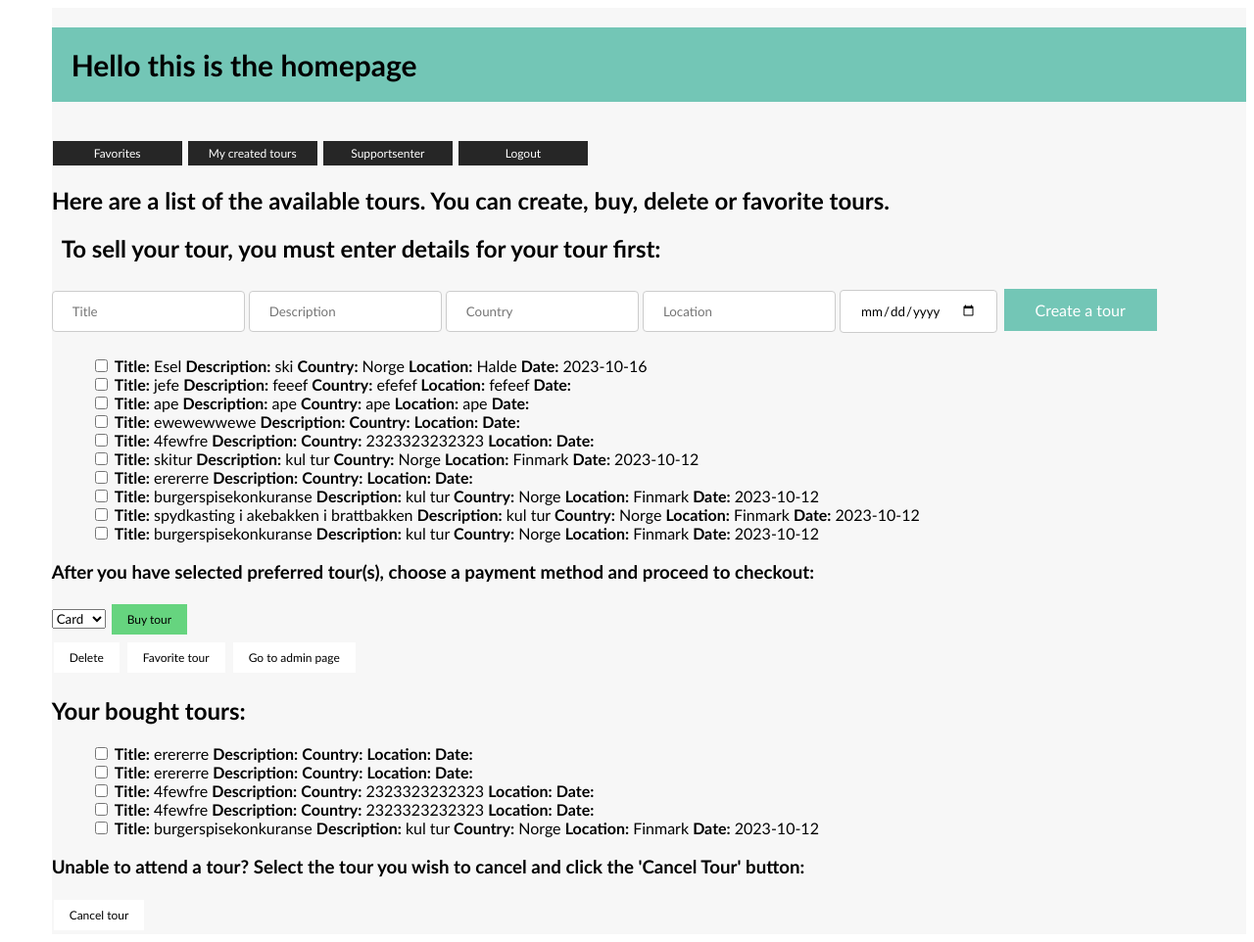
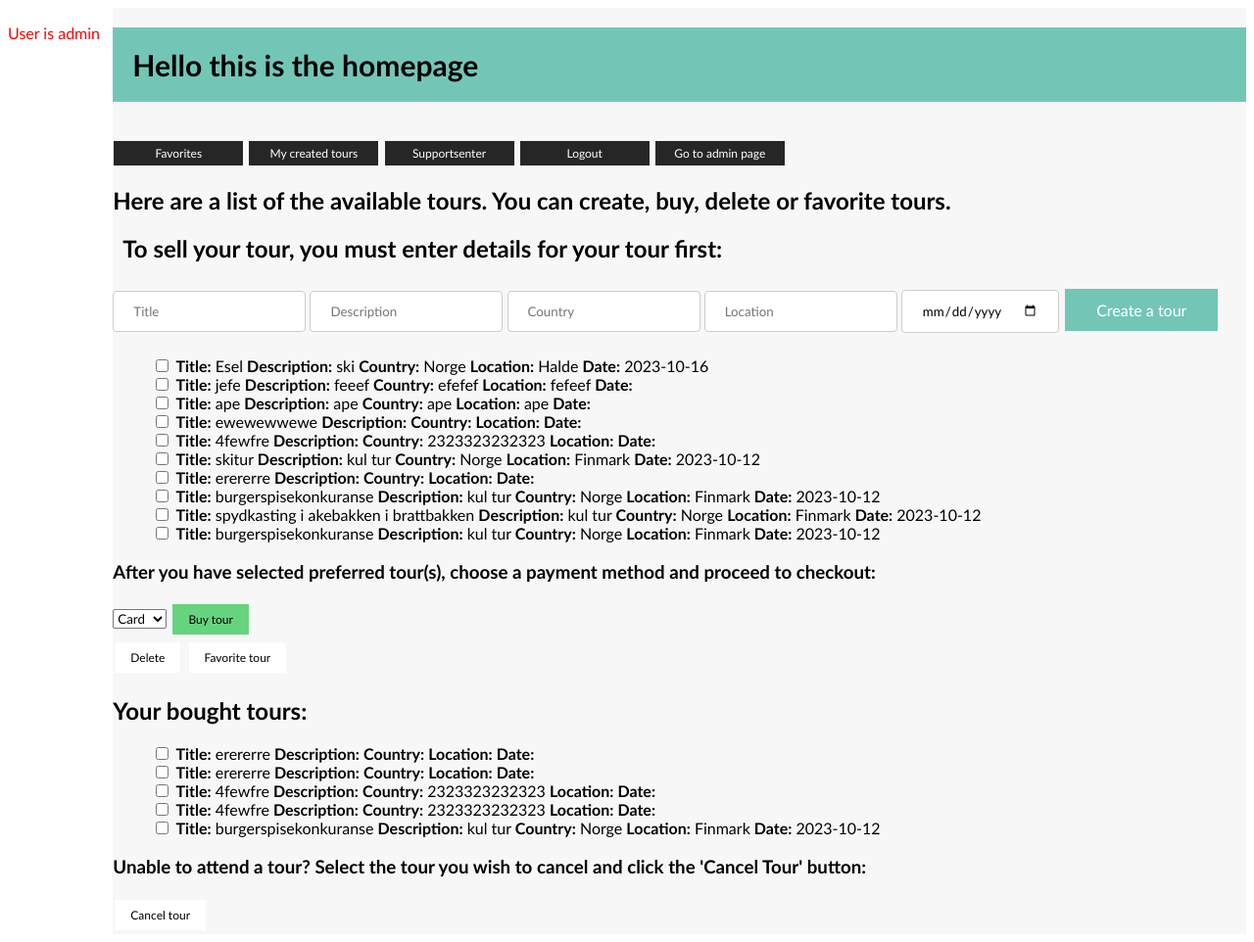
Before and after one commit to mapclean9r/Software, a Flask app: page /homepage in a window 1280 px wide. Shown: the whole page at 98% size. Run offline with Flask 3, Linux system fonts and the light colour scheme; data comes from the database, SQL or seed files in the repository; both versions use the stored data as it was after the commit.

Commit message:
Check if admin -> go to admin check and route fix. Redirect to users page from admin fix. credit: tobias

```diff
--- a/src/app.py
+++ b/src/app.py
@@ -1,5 +1,6 @@
 from flask import Flask, render_template, url_for, redirect
 
+from backend.autentication.login import UserLogin, get_user_online_is_admin
 from backend.database.Tour import get_user_list
 from backend.handler.auth_handler import get_username_checker, get_start_login_process
 from backend.handler.favorite_handler import get_favorite_tours_from_user
@@ -26,7 +27,9 @@ def homepage():
     global global_user_id
     list_tours = get_list_tours()
     list_of_bought_tours = get_list_of_user_bought_tours(global_user_id)
-    return render_template('/homepage.html', list_of_tours=list_tours, list_of_bought_tours=list_of_bought_tours)
+    is_admin = get_user_online_is_admin
+
+    return render_template('/homepage.html', is_admin=is_admin, list_of_tours=list_tours, list_of_bought_tours=list_of_bought_tours)
 
 
 @application.route('/create_a_tour', methods=['POST'])
@@ -74,8 +77,9 @@ def adminpage():
     list_tours = get_list_tours()
     list_of_bought_tours = get_list_of_user_bought_tours(global_user_id)
     list_of_users = get_user_list()
+    is_admin = get_user_online_is_admin
 
-    return render_template('/adminpage.html', list_of_tours=list_tours, list_of_bought_tours=list_of_bought_tours, users=list_of_users)
+    return render_template('/adminpage.html', is_admin=is_admin, list_of_tours=list_tours, list_of_bought_tours=list_of_bought_tours, users=list_of_users)
 
 
 @application.route('/admin_checkbox_tour', methods=['POST'])
--- a/src/backend/database/Tour.py
+++ b/src/backend/database/Tour.py
@@ -190,11 +190,5 @@ def checkbox_outcomes(global_id, selected, action):
         for ID in selected:
             cursor.execute(
                 'INSERT INTO TourFavorites (User_ID, Tour_ID) VALUES (?, ?)', (global_id, ID))
-    elif action == 'admin':
-        if get_user_online_is_admin():
-            return redirect(url_for('adminpage'))
-    elif action == 'users':
-        if get_user_online_is_admin():
-            return redirect(url_for('users'))
     database.commit()
     database.close()
--- a/src/frontend/templates/homepage.html
+++ b/src/frontend/templates/homepage.html
@@ -11,7 +11,7 @@
 <body>
 <div id="grid">
     {% if is_admin %}
-    <p style="color: red;">Admin Only Button</p>
+    <p style="color: red;">User is admin</p>
     {% endif %}
 
     <div id="colored_body">
@@ -21,12 +21,18 @@
     <a href="{{ url_for('who_bought') }}" class="top_links_styling">My created tours</a>
     <a href="{{ url_for('support_senter') }}" class="top_links_styling">Supportsenter</a>
     <a href="{{ url_for('index') }}" class="top_links_styling">Logout</a>
+        {% if is_admin %}
+            <a href="{{ url_for('adminpage') }}" class="top_links_styling">Go to admin page</a>
+
+        {% else %}
+
+        {% endif %}
 
     <h2>Here are a list of the available tours. You can create, buy, delete or favorite tours.</h2>
-    <form action="/create_a_tour" , method="POST">
+    <form action="/create_a_tour" method="POST">
 
     <h2 id="instruction">To sell your tour, you must enter details for your tour first:</h2>
-    <form action="/create_a_tour" , method="POST" id="form_create_tour_input">
+    <form action="/create_a_tour" method="POST" id="form_create_tour_input">
 
         <input type="text" name="Title" placeholder="Title" class="input_styling">
         <input type="text" name="Description" placeholder="Description" class="input_styling">
@@ -39,7 +45,7 @@
 
     <form action="/checkbox_tour" method="POST" id="available_tours">
         <ul>
-            {% for tour in list_of_tours%}
+            {% for tour in list_of_tours %}
             <li>
                 <input type="checkbox" name="checkbox_row" value="{{ tour[0] }}">
                 <strong>Title:</strong> {{ tour[1] }}
@@ -58,7 +64,6 @@
         <button type="submit" name="handle_action" value="buy" class="checkbox_buy_button_styling">Buy tour</button> <br>
         <button type="submit" name="handle_action" value="delete" class="checkbox_button_styling">Delete</button>
         <button type="submit" name="handle_action" value="favorite" class="checkbox_button_styling">Favorite tour</button>
-        <button type="submit" name="handle_action" value="admin" class="checkbox_button_styling">Go to admin page</button>
     </form>
 
 
@@ -78,7 +83,6 @@
         </ul>
         <h3>Unable to attend a tour? Select the tour you wish to cancel and click the 'Cancel Tour' button:</h3>
         <button type="submit" name="handle_action" value="delete" class="checkbox_button_styling">Cancel tour</button>
-        <!-- <button type="submit" name="handle_action" value="remove">Remove</button> -->
     </form>
 
     </form>
```
Also changed, not shown: src/frontend/templates/adminpage.html (+17 -1 lines), src/backend/database/database.db.
